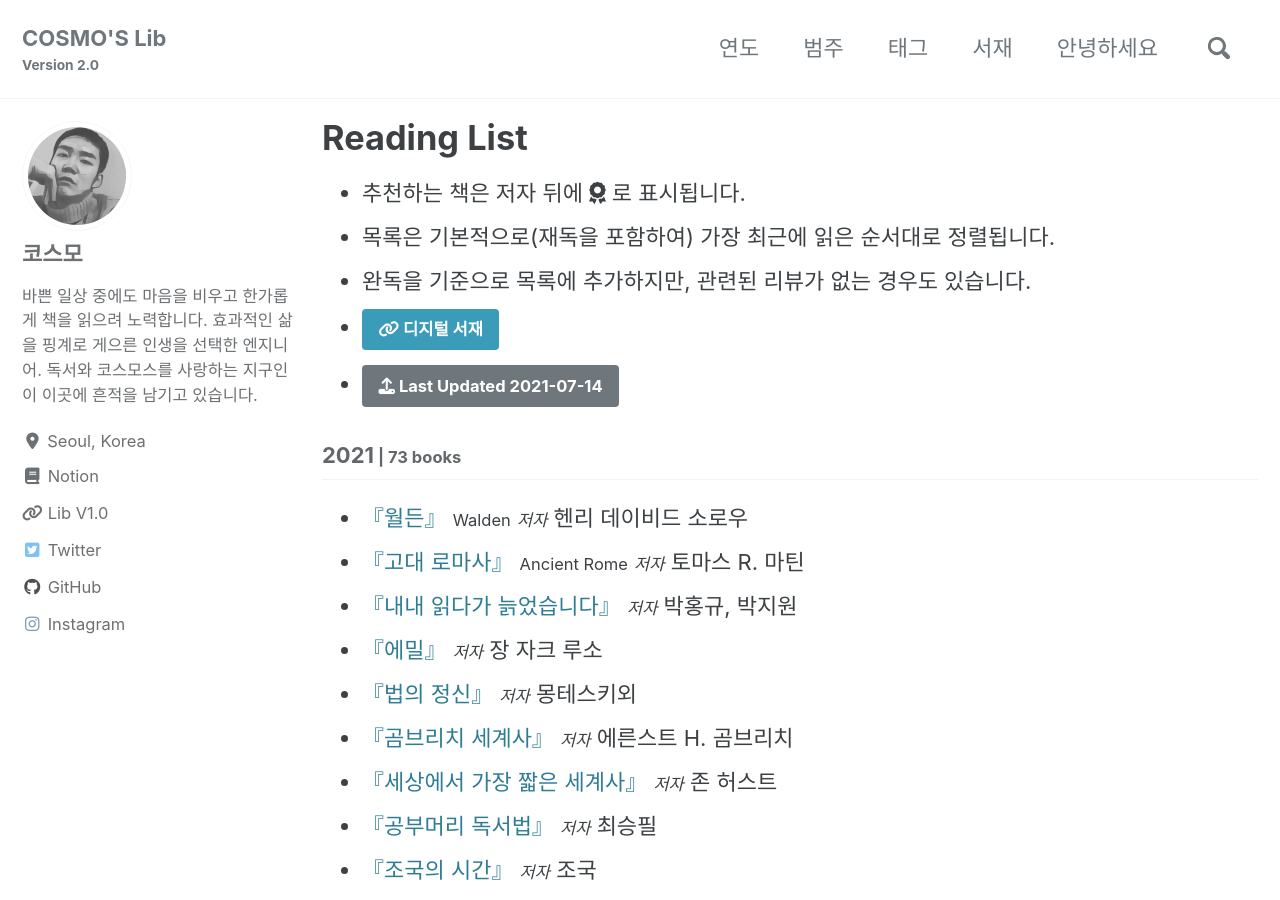
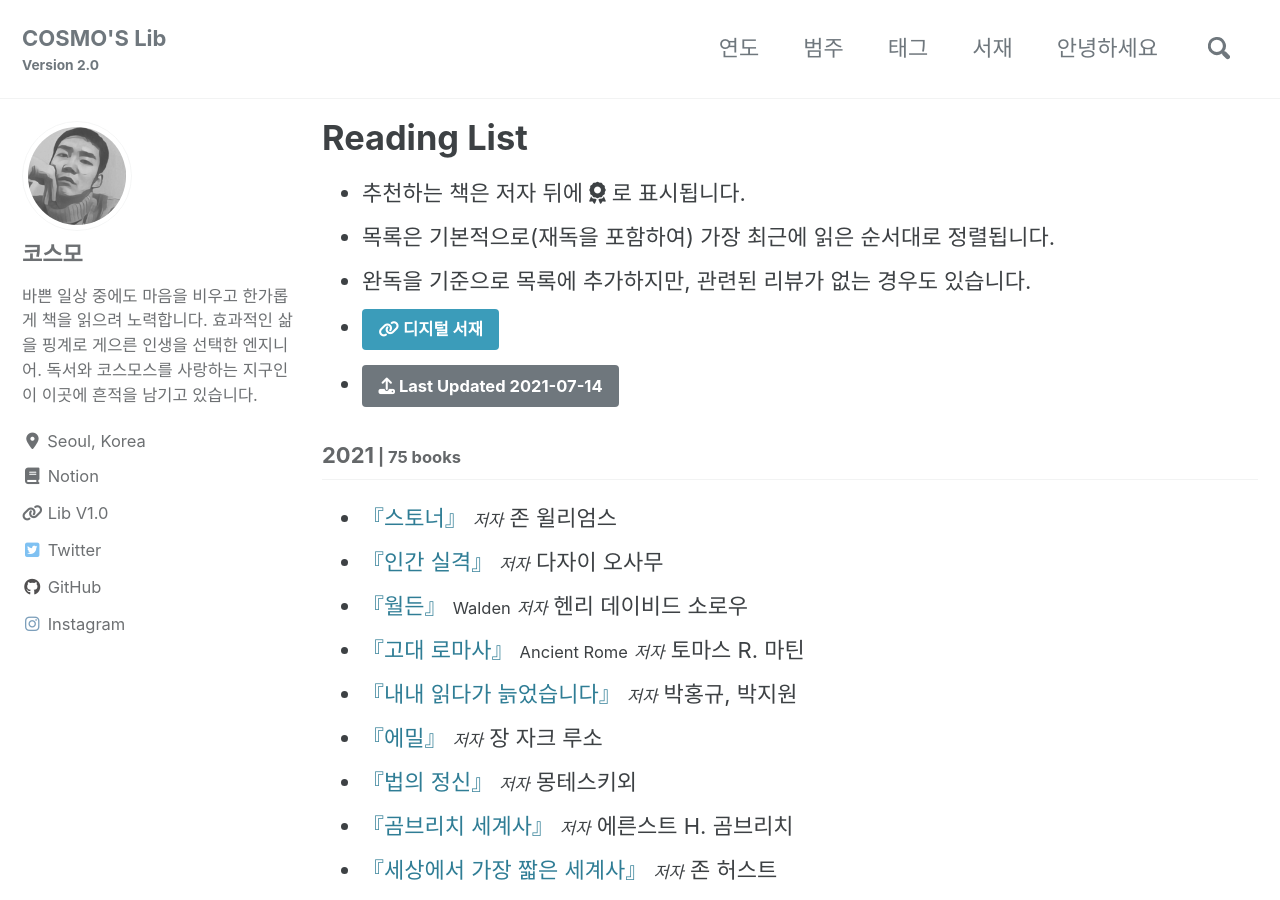
Before and after one commit to deftone2000/cosmo-s-archive, a Jekyll site: the page built from _pages/reading-list.html, in a window 1280 px wide and 900 px high. Built offline with Jekyll 4.4.1, drawn with Linux system fonts in a browser that asks for light colours; cached includes are drawn as plain includes; nearby versions of some CDN libraries; comment, search, counter and statistics services are not loaded; a style sheet for code colours, icons or effects is not loaded.

Commit message:
no message

```diff
--- a/_data/reading.yml
+++ b/_data/reading.yml
@@ -3,6 +3,26 @@ lastupdate: 2021-07-14
 list:
   - year: "2021"
     books:
+
+      - title: "스토너"
+        ori_title:
+        author: 존 윌리엄스
+        post_title:
+        cover:
+        trans:
+        pub:
+        pub_info:
+        post_link:
+
+      - title: "인간 실격"
+        ori_title:
+        author: 다자이 오사무
+        post_title:
+        cover:
+        trans:
+        pub:
+        pub_info:
+        post_link:
 
       - title: "월든"
         ori_title: Walden
```
